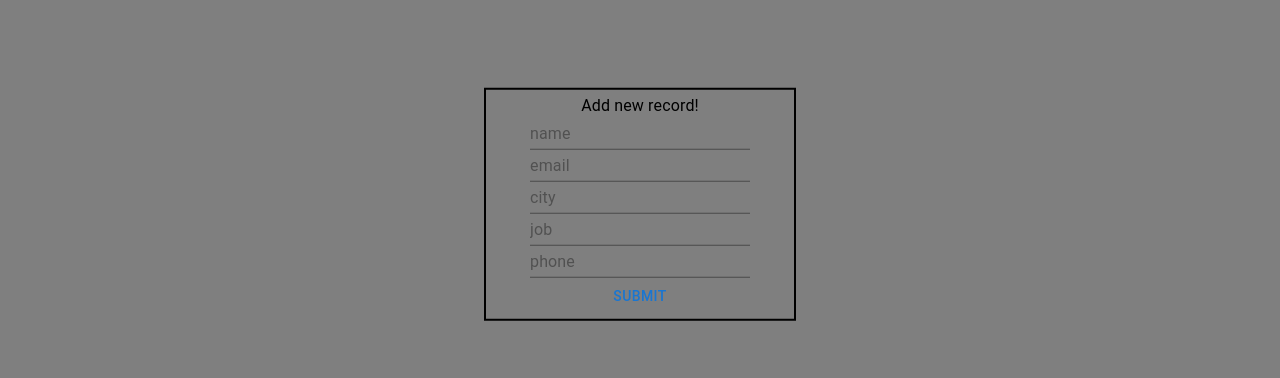
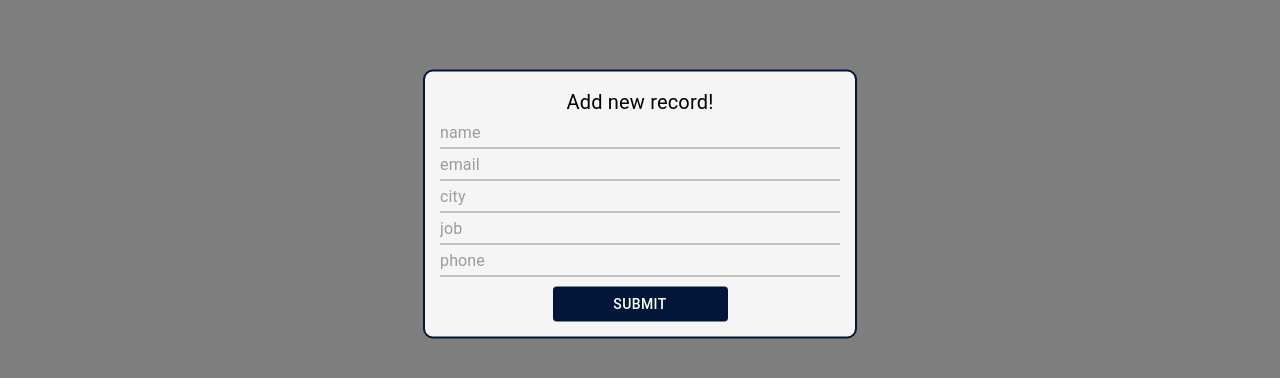
Before and after one commit to allencode11/jivy, a React (Create React App) app: page / in a window 1280 px wide. Both pictures are taken after typing "Sample" into the empty fields and a click on the button "ADD DATA". Shown: the part 196-574 px from the top of the page. Built offline with nearby package versions, Linux system fonts and the light colour scheme; no server answers.

Commit message:
changing styles for modal component

```diff
--- a/src/pages/HomePage/HomePage.styles.js
+++ b/src/pages/HomePage/HomePage.styles.js
@@ -36,7 +36,9 @@ export const ModalBox = styled(Box)`
   top: 50%;
   left: 50%;
   transform: translate(-50%, -50%);
-  border: 2px solid #000;
+  border: 2px solid #011638;
+  border-radius: 10px;
+  background-color: whitesmoke;
   boxShadow: 24px;
   min-width: 300px;
   padding: 4px;
--- a/src/pages/ModalPages/AddRecord/AddRecord.tsx
+++ b/src/pages/ModalPages/AddRecord/AddRecord.tsx
@@ -2,8 +2,10 @@ import {
   Button, Input, Modal, Typography,
 } from '@mui/material';
 import { Dispatch, SetStateAction, useState } from 'react';
-import { ModalBox } from '../../HomePage/HomePage.styles.js';
 import { ICartItem } from '../../../components/CartItem/cart-item.types';
+import { InputData, ModalBox } from './add-record.styles.js';
+import { SButton } from '../../HomePage/HomePage.styles';
+import { MiddleText } from '../../../components/CartItem/cart-item.styles';
 
 interface IAddRecordProps {
   setOpen: Dispatch<SetStateAction<boolean>>;
@@ -42,33 +44,43 @@ export function AddRecord({ setOpen, open }: IAddRecordProps) {
       aria-describedby="modal-modal-description"
     >
       <ModalBox>
-        <Typography>Add new record!</Typography>
-        <Input
+        <MiddleText>Add new record!</MiddleText>
+        <InputData
           value={Name}
           placeholder="name"
-          onChange={(event) => setName(event.target.value)}
+          onChange={(event: { target: { value: SetStateAction<string>; }; }) => {
+            setName(event.target.value);
+          }}
         />
-        <Input
+        <InputData
           value={Email}
           placeholder="email"
-          onChange={(event) => setEmail(event.target.value)}
+          onChange={(event: { target: { value: SetStateAction<string>; }; }) => {
+            setEmail(event.target.value);
+          }}
         />
-        <Input
+        <InputData
           value={City}
           placeholder="city"
-          onChange={(event) => setCity(event.target.value)}
+          onChange={(event: { target: { value: SetStateAction<string>; }; }) => {
+            setCity(event.target.value)
+          }}
         />
-        <Input
+        <InputData
           value={Job}
           placeholder="job"
-          onChange={(event) => setJob(event.target.value)}
+          onChange={(event: { target: { value: SetStateAction<string>; }; }) => {
+            setJob(event.target.value)
+          }}
         />
-        <Input
+        <InputData
           value={Phone}
           placeholder="phone"
-          onChange={(event) => setPhone(event.target.value)}
+          onChange={(event: { target: { value: SetStateAction<string>; }; }) => {
+            setPhone(event.target.value)
+          }}
         />
-        <Button onClick={() => {
+        <SButton onClick={() => {
           handleSubmit({
             Name,
             Email,
@@ -80,7 +92,7 @@ export function AddRecord({ setOpen, open }: IAddRecordProps) {
         }}
         >
           Submit
-        </Button>
+        </SButton>
       </ModalBox>
     </Modal>
   );
--- /dev/null
+++ b/src/pages/ModalPages/AddRecord/add-record.styles.js
@@ -0,0 +1,23 @@
+import { Box, Input } from '@mui/material';
+import styled from 'styled-components';
+
+export const InputData = styled(Input)`
+  min-width: 400px;
+`;
+
+export const ModalBox = styled(Box)`
+  position: absolute;
+  top: 50%;
+  left: 50%;
+  transform: translate(-50%, -50%);
+  border: 2px solid #011638;
+  border-radius: 10px;
+  background-color: whitesmoke;
+  boxShadow: 24px;
+  min-width: 300px;
+  padding: 15px;
+  display: flex;
+  flex-direction: column;
+  justify-content: center;
+  align-items: center;
+`;
```
Also changed, not shown: src/pages/ModalPages/IUser.ts (deleted, +0 -9 lines).
